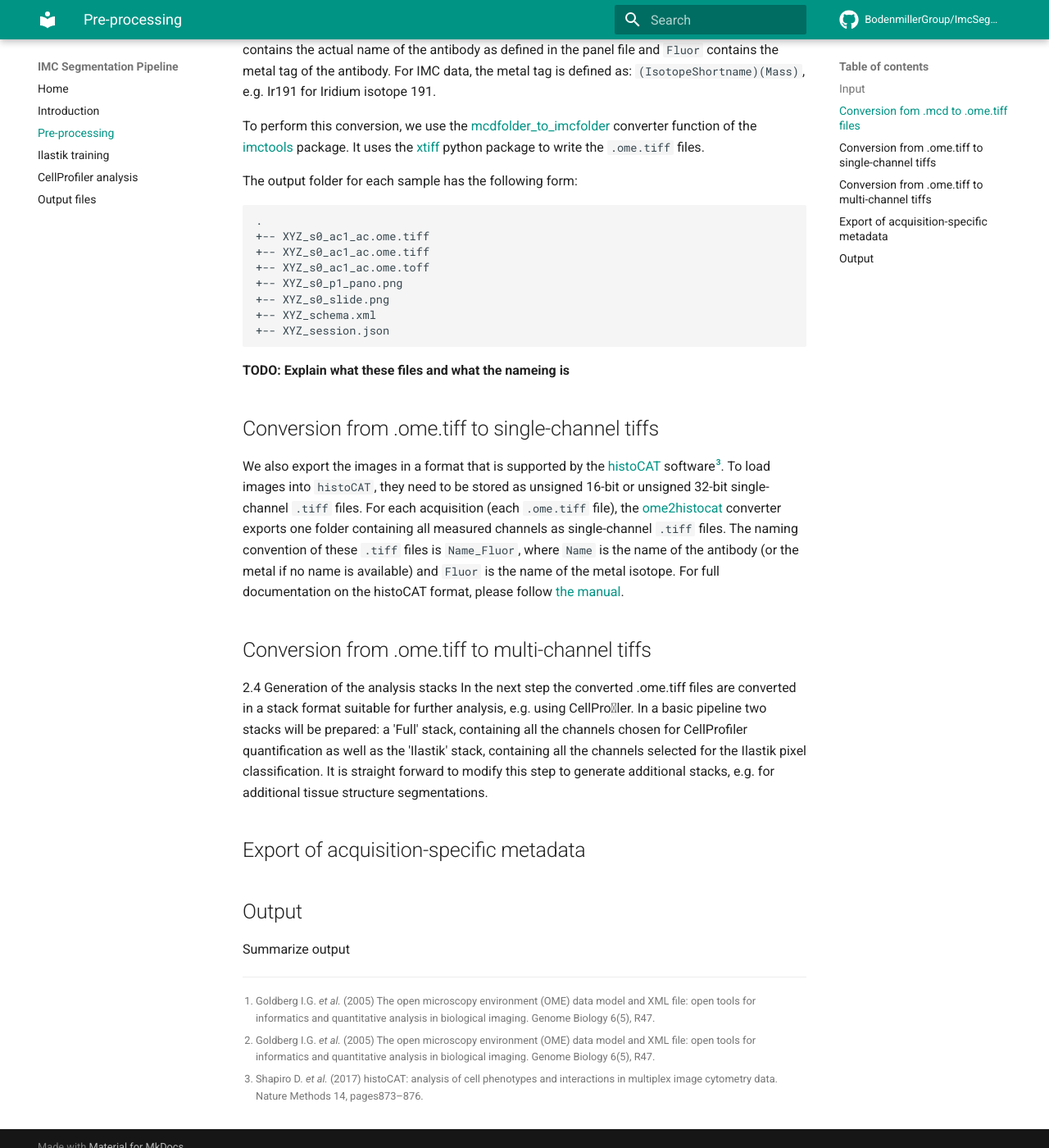
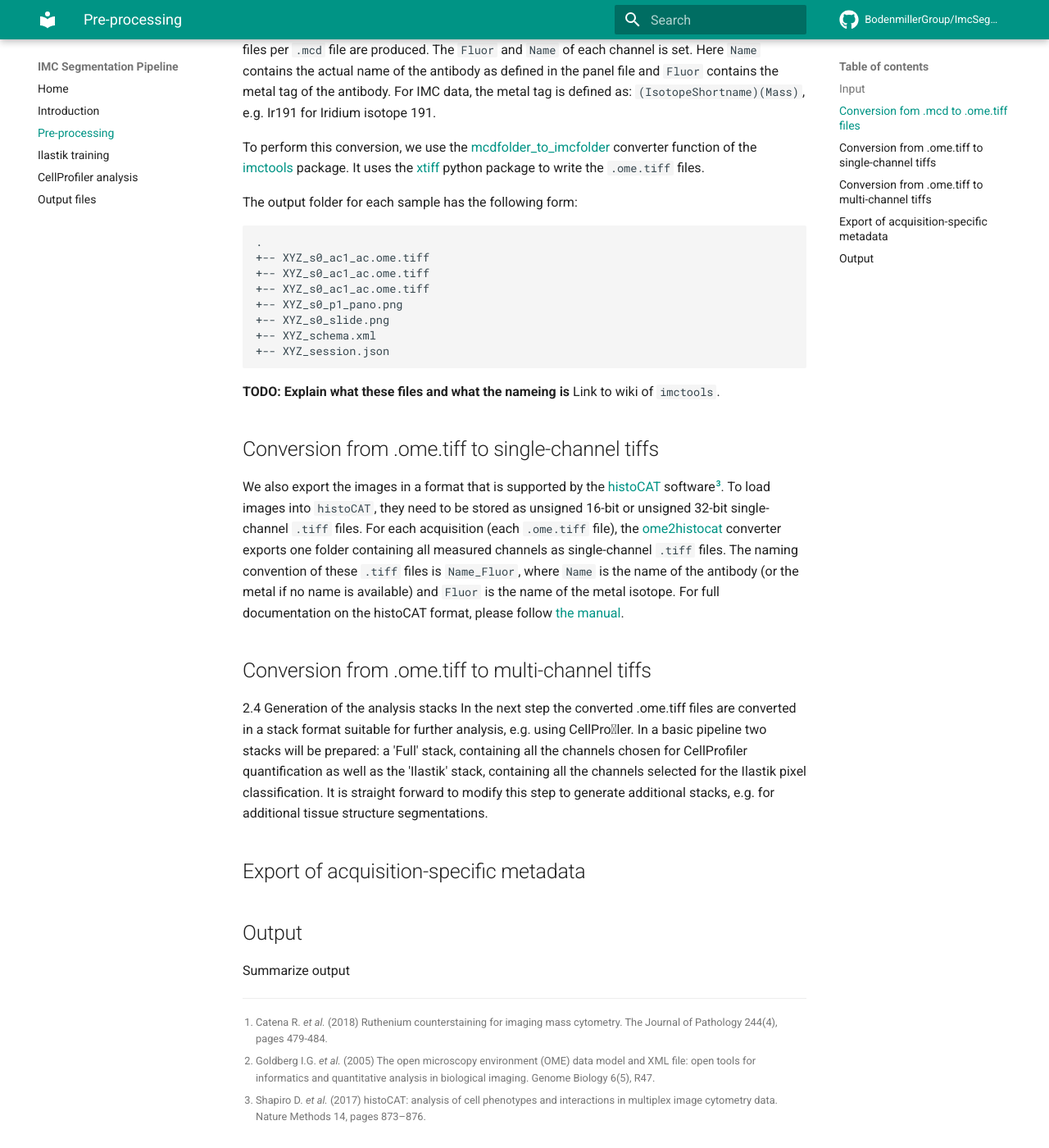
Before and after one commit to BodenmillerGroup/ImcSegmentationPipeline, an MkDocs documentation site: the page built from docs/prepro.md, in a window 1280 px wide and 1400 px high, scrolled down 1963 px. Shown: the whole window at 82% size. Built offline with MkDocs 1.6.1 and Material for MkDocs 9.7.7, drawn with Linux system fonts in a browser that asks for light colours; comment, search, counter and statistics services are not loaded; some of the changed text lies outside the part shown.

Commit message:
Document ome folder format in imctools

````diff
--- a/docs/prepro.md
+++ b/docs/prepro.md
@@ -69,7 +69,7 @@ The output folder for each sample has the following form:
 .
 +-- XYZ_s0_ac1_ac.ome.tiff
 +-- XYZ_s0_ac1_ac.ome.tiff
-+-- XYZ_s0_ac1_ac.ome.toff
++-- XYZ_s0_ac1_ac.ome.tiff
 +-- XYZ_s0_p1_pano.png
 +-- XYZ_s0_slide.png
 +-- XYZ_schema.xml
@@ -77,6 +77,7 @@ The output folder for each sample has the following form:
 ```
 
 **TODO: Explain what these files and what the nameing is**
+Link to wiki of `imctools`.
 
 ## Conversion from .ome.tiff to single-channel tiffs
 
@@ -101,6 +102,6 @@ modify this step to generate additional stacks, e.g. for additional tissue struc
 
 Summarize output
 
-[^fn1]: Goldberg I.G. _et al._ (2005) The open microscopy environment (OME) data model and XML file: open tools for informatics and quantitative analysis in biological imaging. Genome Biology 6(5), R47.
+[^fn1]: Catena R. _et al._ (2018) Ruthenium counterstaining for imaging mass cytometry. The Journal of Pathology 244(4), pages 479-484.
 [^fn2]: Goldberg I.G. _et al._ (2005) The open microscopy environment (OME) data model and XML file: open tools for informatics and quantitative analysis in biological imaging. Genome Biology 6(5), R47.
-[^fn3]: Shapiro D. _et al._ (2017) histoCAT: analysis of cell phenotypes and interactions in multiplex image cytometry data. Nature Methods 14, pages873–876.
+[^fn3]: Shapiro D. _et al._ (2017) histoCAT: analysis of cell phenotypes and interactions in multiplex image cytometry data. Nature Methods 14, pages 873–876.
````
Also changed, not shown: other parts of docs/prepro.md (+2 -2 lines).
